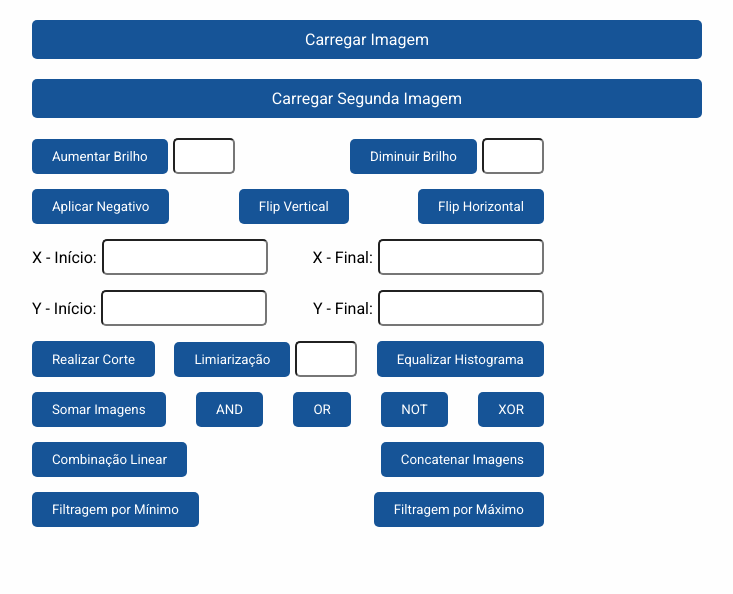
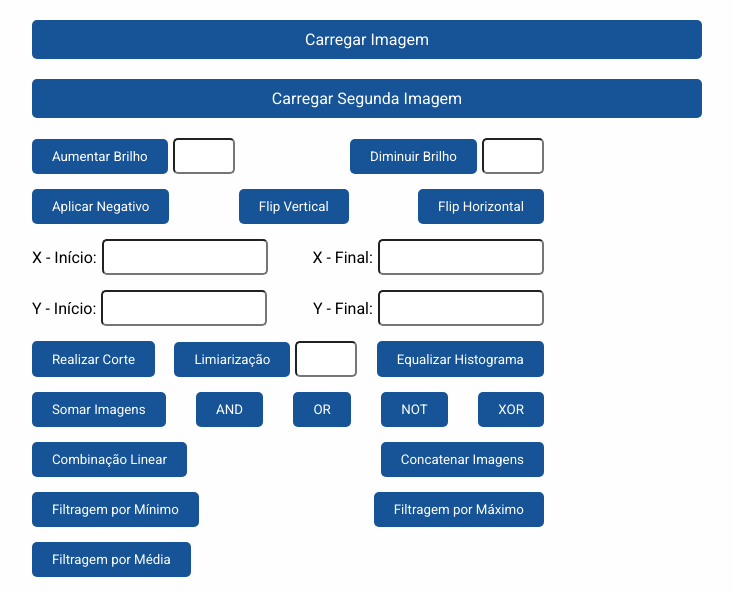
Before and after one commit to joaoatreto27/processamento-de-imagens, a plain HTML site: page index.html in a window 1280 px wide. Shown: the top 594 px of the page, without its empty margins (273-1006 px from the left). Drawn offline with nearby package versions, Linux system fonts and the light colour scheme.

Commit message:
Adicionando Realce: filtragem por media

```diff
--- a/index.html
+++ b/index.html
@@ -58,6 +58,7 @@
             <button onclick="concatenarImagens()" class="btn">Concatenar Imagens</button>
             <button onclick="filtragemMinima()" class="btn">Filtragem por Mínimo</button>
             <button onclick="filtragemMaxima()" class="btn">Filtragem por Máximo</button>
+            <button onclick="filtragemMedia()" class="btn">Filtragem por Média</button>
         </div>
 
         <div class="resultado">
--- a/script.js
+++ b/script.js
@@ -524,6 +524,43 @@ function filtragemMaxima() {
     desenharImagem(novaImagemDataArray, contexto, canvas);
 }
 
+function filtragemMedia() {
+    const altura = imageDataArray.length;
+    const largura = imageDataArray[0].length;
+    const novaImagemDataArray = [];
+
+    const filtro = [
+        [1, 1, 1],
+        [1, 1, 1],
+        [1, 1, 1]
+    ];
+    const filtroSoma = 9;
+
+    for (let y = 0; y < altura; y++) {
+        const newRow = [];
+        for (let x = 0; x < largura; x++) {
+            let soma = [0, 0, 0];
+
+            for (let i = -1; i <= 1; i++) {
+                for (let j = -1; j <= 1; j++) {
+                    const pixelX = x + j;
+                    const pixelY = y + i;
+                    if (pixelX >= 0 && pixelX < largura && pixelY >= 0 && pixelY < altura) {
+                        for (let k = 0; k < 3; k++) {
+                            soma[k] += imageDataArray[pixelY][pixelX][k] * filtro[i + 1][j + 1];
+                        }
+                    }
+                }
+            }
+            const media = soma.map(v => v / filtroSoma);
+            newRow.push([...media, 255]);
+        }
+        novaImagemDataArray.push(newRow);
+    }
+
+    desenharImagem(novaImagemDataArray, contexto, canvas);
+}
+
 function desenharImagem(array, contexto, canvas) {
     const newImageData = contexto.createImageData(array[0].length, array.length);
     for (let y = 0; y < array.length; y++) {
```
